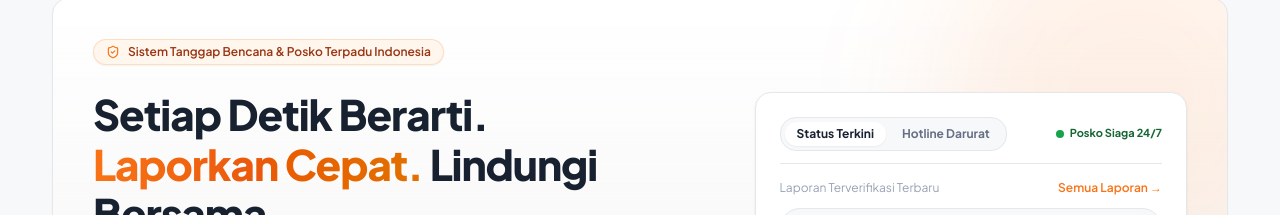
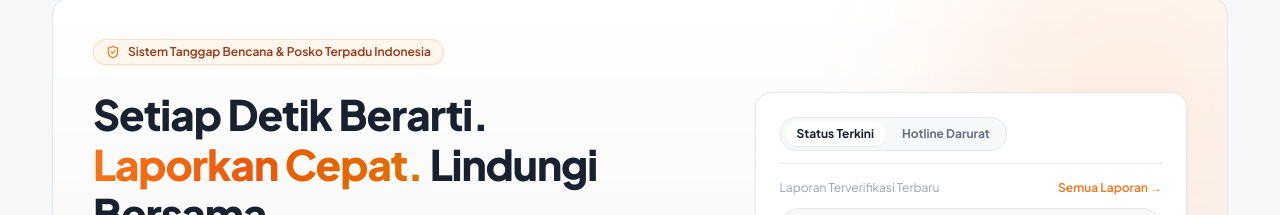
Before and after one commit to Xoltvez/SigapBumi, a Next.js app: page / in a window 1280 px wide. Shown: the part 98-313 px from the top of the page. Built offline with nearby package versions, Linux system fonts and the light colour scheme; no server answers.

Commit message:
style: remove Posko Siaga 24/7 indicator badge from hero card

```diff
--- a/src/app/page.tsx
+++ b/src/app/page.tsx
@@ -279,11 +279,6 @@ export default function HomePage() {
                 >
                   Hotline Darurat
                 </button>
-              </div>
-
-              <div className="flex items-center gap-1.5 text-[11px] font-bold text-success-text">
-                <span className="w-2 h-2 rounded-full bg-success animate-pulse"></span>
-                <span>Posko Siaga 24/7</span>
               </div>
             </div>
 
```
